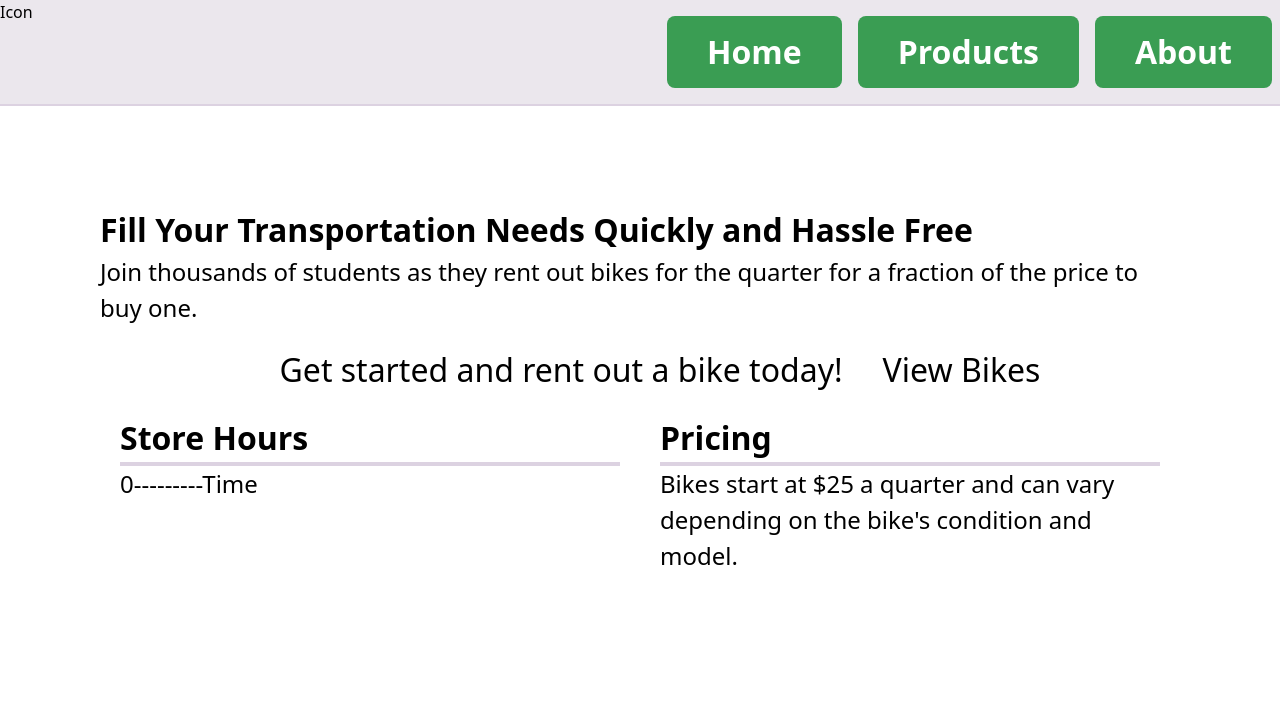
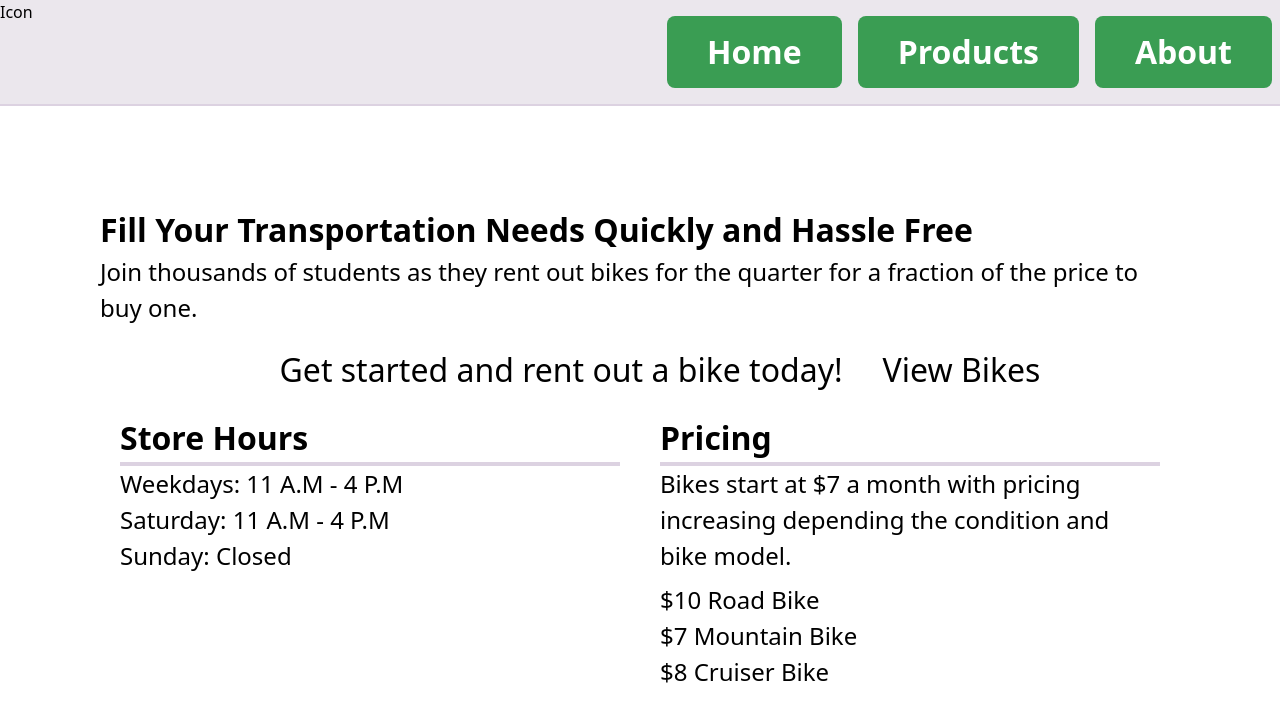
Before and after one commit to SaltMeister/BikeRentalSite, a React (Create React App) app in the folder client/: page / in a window 1280 px wide. Shown: the top 722 px of the page. Built offline with nearby package versions, Linux system fonts and the light colour scheme.

Commit message:
Added Home Page text

```diff
--- a/client/src/Pages/Home.js
+++ b/client/src/Pages/Home.js
@@ -23,14 +23,25 @@ function Home()
           <div className="border-b-4 border-[#DCD2E1]">
             <h3><b>Store Hours</b></h3>
           </div>
-          <p className="text-info">0---------Time</p>
+          <ul className="text-info">
+            <li>Weekdays: 11 A.M - 4 P.M</li>
+            <li>Saturday: 11 A.M - 4 P.M</li>
+            <li>Sunday: Closed</li>
+          </ul>
         </div>
 
         <div className="flex-1 pl-5 pr-5">
           <div className="border-b-4 border-[#DCD2E1]">
             <h3><b>Pricing</b></h3>
           </div>
-          <p className="text-info">Bikes start at $25 a quarter and can vary depending on the bike's condition and model.</p>
+          <p className="text-info">Bikes start at $7 a month with pricing increasing depending the condition and bike model.</p>
+
+          <ul className="text-info mt-2">
+            <li>$10 Road Bike</li>
+            <li>$7 Mountain Bike</li>
+            <li>$8 Cruiser Bike</li>
+          </ul>
+
         </div>
 
         <div>
```
